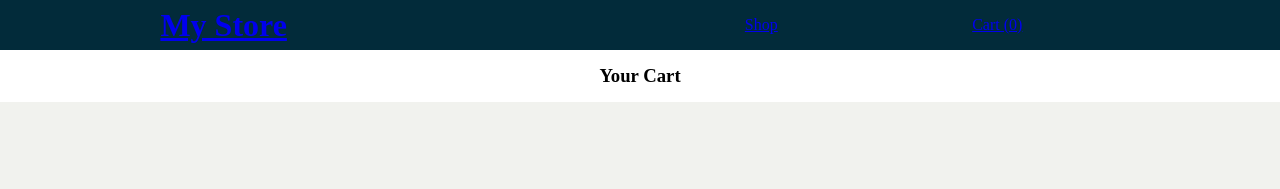
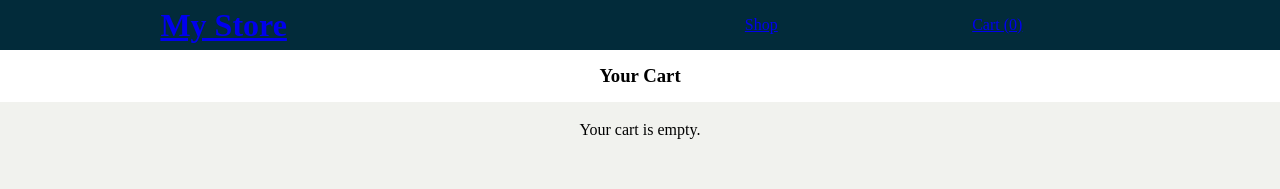
Before and after one commit to chrisrbentley/shopping-cart, a React (Create React App) app: page /cart in a window 1280 px wide. Shown: the top 189 px of the page. Built offline with nearby package versions, Linux system fonts and the light colour scheme.

Commit message:
Added conditional rendering to cart

```diff
--- a/src/components/Cart.jsx
+++ b/src/components/Cart.jsx
@@ -1,8 +1,17 @@
-import React from 'react';
+import React, { useState, useEffect } from 'react';
 import Header from './Header';
 
 function Cart(props) {
   const { cart, setCart } = props;
+  const [cartEmpty, setCartEmpty] = useState();
+
+  useEffect(() => {
+    if (cart.length < 1) {
+      setCartEmpty(true);
+    } else {
+      setCartEmpty(false);
+    }
+  }, [cart]);
 
   const updateAmount = (e) => {
     let val = Number(e.target.value);
@@ -27,6 +36,9 @@ function Cart(props) {
     <div id="cart-page">
       <Header cart={cart} />
       <h3 id="cart-subheader">Your Cart</h3>
+      {cartEmpty ? (
+        <p id="cart-empty">Your cart is empty.</p>
+      ) : (
         <div id="cart-wrapper">
           {cart.map((item) => {
             return (
@@ -57,6 +69,7 @@ function Cart(props) {
             );
           })}
         </div>
+      )}
     </div>
   );
 }
--- a/src/styles/app.css
+++ b/src/styles/app.css
@@ -127,3 +127,7 @@ header > h1 {
   margin: 15px;
   cursor: pointer;
 }
+
+#cart-empty {
+  text-align: center;
+}
```
Lines whose indentation alone changed are shown as unchanged.
